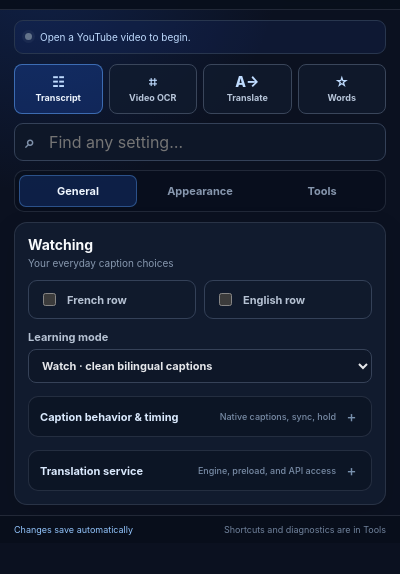
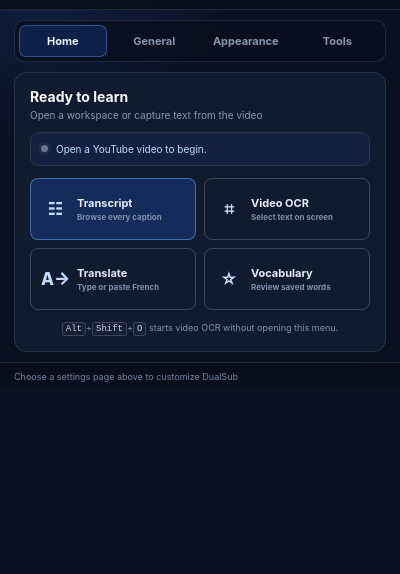
Before and after one commit to SaarKeynan/dual-sub, a browser extension: page popup/popup.html in a window 400 px wide. Shown: the part 50-624 px from the top of the page. Drawn offline with Linux system fonts and the light colour scheme.

Commit message:
feat: separate Home from settings

```diff
--- a/package.json
+++ b/package.json
@@ -1,7 +1,7 @@
 {
   "name": "dualsub-firefox",
   "private": true,
-  "version": "0.8.5",
+  "version": "0.8.6",
   "description": "Synchronized French and English YouTube subtitles with language-learning tools for Firefox.",
   "scripts": {
     "check": "node --check translation-engine.js && node --check background.js && node --check content.js && node --check page-bridge.js && node --check language/french.js && node --check popup/popup.js && node --check sidebar/sidebar.js && node --check vocabulary/vocabulary.js && node --check tools/translator.js",
--- a/popup/popup.css
+++ b/popup/popup.css
@@ -58,10 +58,14 @@
 .status[data-state="error"] { border-color: rgba(251, 113, 133, .4); color: #fecdd3; background: rgba(136, 19, 55, .2); }
 .status[data-state="error"]::before { background: #fb7185; box-shadow: 0 0 0 3px rgba(251, 113, 133, .12); }
 
-.quick-actions { display: grid; grid-template-columns: repeat(4, minmax(0, 1fr)); gap: 6px; margin: 0 14px 9px; }
-.quick-actions button { display: grid; min-width: 0; min-height: 50px; place-items: center; align-content: center; gap: 3px; padding: 5px 2px; color: #b8c6da; background: rgba(17, 28, 47, .74); font-size: 9px; }
-.quick-actions button > span { color: #bfdbfe; font-size: 14px; font-weight: 800; line-height: 1; }
+.quick-actions { display: grid; grid-template-columns: 1fr 1fr; gap: 8px; margin-top: 12px; }
+.quick-actions button { display: grid; grid-template-columns: 28px minmax(0,1fr); grid-template-rows: auto auto; min-width: 0; min-height: 62px; gap: 2px 8px; padding: 9px 10px; color: #b8c6da; background: rgba(17, 28, 47, .74); text-align: left; }
+.quick-actions button > span { grid-row: 1 / 3; align-self: center; color: #bfdbfe; font-size: 17px; font-weight: 800; line-height: 1; text-align: center; }
+.quick-actions button strong { align-self: end; color: #e7eef9; font-size: 11px; }
+.quick-actions button small { align-self: start; overflow: hidden; color: #7f91aa; font-size: 8px; text-overflow: ellipsis; white-space: nowrap; }
 .quick-actions button.primary-button { color: #eff6ff; background: rgba(37, 99, 235, .24); }
+.home-panel .status { margin: 0; }
+.home-tip { margin-top: 11px; color: #8193aa; font-size: 9px; line-height: 1.45; text-align: center; }
 .settings-finder { position: relative; display: flex; align-items: center; margin: 0 14px 9px; }
 .settings-finder label { position: absolute; left: 11px; z-index: 1; color: #7f91aa; font-size: 17px; pointer-events: none; }
 .settings-finder input { width: 100%; min-height: 36px; padding: 8px 34px 8px 34px; border: 1px solid #344158; border-radius: 9px; outline: 0; color: #e5e7eb; background: #0e1728; }
@@ -77,7 +81,7 @@
 .setting-flash { animation: setting-flash 900ms ease-out; }
 @keyframes setting-flash { 0%, 35% { box-shadow: 0 0 0 3px rgba(96,165,250,.35); border-radius: 6px; } }
 
-.tabs { display: grid; grid-template-columns: repeat(3, minmax(0, 1fr)); gap: 4px; margin: 0 14px 10px; padding: 4px; border: 1px solid var(--border); border-radius: 10px; background: rgba(8, 15, 28, .72); }
+.tabs { display: grid; grid-template-columns: repeat(4, minmax(0, 1fr)); gap: 4px; margin: 10px 14px; padding: 4px; border: 1px solid var(--border); border-radius: 10px; background: rgba(8, 15, 28, .72); }
 .tab-button { min-width: 0; min-height: 32px; padding: 7px 2px; border: 1px solid transparent; border-radius: 7px; color: #8797ae; background: transparent; font-size: 11px; font-weight: 700; cursor: pointer; }
 .tab-button:hover { color: #dbeafe; background: rgba(51, 65, 85, .55); }
 .tab-button.is-active { border-color: rgba(96, 165, 250, .38); color: #eff6ff; background: rgba(37, 99, 235, .2); }
@@ -86,6 +90,7 @@
 .panel[hidden] { display: none; }
 .appearance-pane[hidden] { display: none; }
 section { padding: 13px; border: 1px solid var(--border); border-radius: 13px; background: var(--surface); box-shadow: 0 10px 28px rgba(0, 0, 0, .12); }
+.home-panel { padding: 15px; }
 .source-theme { border-left: 3px solid #f8fafc; }
 .target-theme { border-left: 3px solid #facc15; }
 .learning-theme { border-left: 3px solid #60a5fa; }
@@ -150,7 +155,11 @@
 #saveStatus { color: #93c5fd; white-space: nowrap; }
 #saveStatus[data-state="saved"] { color: #86efac; }
 #saveStatus[data-state="error"] { color: #fda4af; }
-.shortcut-hint { overflow: hidden; text-overflow: ellipsis; white-space: nowrap; }
+.home-footer, .settings-footer { overflow: hidden; text-overflow: ellipsis; white-space: nowrap; }
+body[data-active-panel="home"] #saveStatus,
+body[data-active-panel="home"] .settings-search-shell,
+body[data-active-panel="home"] .settings-footer { display: none; }
+body:not([data-active-panel="home"]) .home-footer { display: none; }
 kbd { padding: 1px 3px; border: 1px solid #3a465b; border-radius: 3px; color: #cbd5e1; background: #172033; }
 body.is-disabled main { opacity: .5; }
 
--- a/popup/popup.html
+++ b/popup/popup.html
@@ -3,10 +3,10 @@
   <head>
     <meta charset="utf-8">
     <meta name="viewport" content="width=device-width, initial-scale=1">
-    <title>DualSub settings</title>
+    <title>DualSub</title>
     <link rel="stylesheet" href="popup.css">
   </head>
-  <body>
+  <body data-active-panel="home">
     <header class="topbar">
       <div class="brand">
         <span class="brand-mark">DS</span>
@@ -17,30 +17,38 @@
       </label>
     </header>
 
-    <div id="playerStatus" class="status" data-state="waiting" role="status">Open a YouTube video to begin.</div>
-
-    <div class="quick-actions">
-      <button id="openSidebar" class="primary-button" type="button"><span aria-hidden="true">☷</span>Transcript</button>
-      <button id="captureText" type="button"><span aria-hidden="true">⌗</span>Video OCR</button>
-      <button id="openTranslator" type="button"><span aria-hidden="true">A→</span>Translate</button>
-      <button id="openVocabularyQuick" type="button"><span aria-hidden="true">☆</span>Words</button>
-    </div>
-
-    <div class="settings-finder">
-      <label for="settingsSearch"><span aria-hidden="true">⌕</span><span class="visually-hidden">Find a setting</span></label>
-      <input id="settingsSearch" type="search" placeholder="Find any setting…" autocomplete="off">
-      <button id="clearSettingsSearch" type="button" aria-label="Clear settings search" hidden>×</button>
-    </div>
-    <div id="settingsSearchResults" class="settings-search-results" role="listbox" aria-label="Matching settings" hidden></div>
-
-    <nav class="tabs" role="tablist" aria-label="Settings categories">
-      <button id="tab-general" class="tab-button is-active" type="button" role="tab" aria-selected="true" aria-controls="panel-general" data-panel="general">General</button>
+    <nav class="tabs" role="tablist" aria-label="DualSub pages">
+      <button id="tab-home" class="tab-button is-active" type="button" role="tab" aria-selected="true" aria-controls="panel-home" data-panel="home">Home</button>
+      <button id="tab-general" class="tab-button" type="button" role="tab" aria-selected="false" aria-controls="panel-general" data-panel="general">General</button>
       <button id="tab-appearance" class="tab-button" type="button" role="tab" aria-selected="false" aria-controls="panel-appearance" data-panel="appearance">Appearance</button>
       <button id="tab-tools" class="tab-button" type="button" role="tab" aria-selected="false" aria-controls="panel-tools" data-panel="tools">Tools</button>
     </nav>
 
+    <div class="settings-search-shell">
+      <div class="settings-finder">
+        <label for="settingsSearch"><span aria-hidden="true">⌕</span><span class="visually-hidden">Find a setting</span></label>
+        <input id="settingsSearch" type="search" placeholder="Find any setting…" autocomplete="off">
+        <button id="clearSettingsSearch" type="button" aria-label="Clear settings search" hidden>×</button>
+      </div>
+      <div id="settingsSearchResults" class="settings-search-results" role="listbox" aria-label="Matching settings" hidden></div>
+    </div>
+
     <main>
-      <div id="panel-general" class="panel" data-panel-content="general" role="tabpanel" aria-labelledby="tab-general">
+      <div id="panel-home" class="panel" data-panel-content="home" role="tabpanel" aria-labelledby="tab-home">
+        <section class="home-panel">
+          <div class="section-heading"><div><h2>Ready to learn</h2><p class="section-note">Open a workspace or capture text from the video</p></div></div>
+          <div id="playerStatus" class="status" data-state="waiting" role="status">Open a YouTube video to begin.</div>
+          <div class="quick-actions">
+            <button id="openSidebar" class="primary-button" type="button"><span aria-hidden="true">☷</span><strong>Transcript</strong><small>Browse every caption</small></button>
+            <button id="captureText" type="button"><span aria-hidden="true">⌗</span><strong>Video OCR</strong><small>Select text on screen</small></button>
+            <button id="openTranslator" type="button"><span aria-hidden="true">A→</span><strong>Translate</strong><small>Type or paste French</small></button>
+            <button id="openVocabularyQuick" type="button"><span aria-hidden="true">☆</span><strong>Vocabulary</strong><small>Review saved words</small></button>
+          </div>
+          <p class="home-tip"><kbd>Alt</kbd>+<kbd>Shift</kbd>+<kbd>O</kbd> starts video OCR without opening this menu.</p>
+        </section>
+      </div>
+
+      <div id="panel-general" class="panel" data-panel-content="general" role="tabpanel" aria-labelledby="tab-general" hidden>
         <section>
           <div class="section-heading"><div><h2>Watching</h2><p class="section-note">Your everyday caption choices</p></div></div>
           <div class="toggle-grid">
@@ -249,7 +257,7 @@
       </div>
     </main>
 
-    <footer><span id="saveStatus" role="status">Changes save automatically</span><span class="shortcut-hint">Shortcuts and diagnostics are in Tools</span></footer>
+    <footer><span id="saveStatus" role="status">Changes save automatically</span><span class="home-footer">Choose a settings page above to customize DualSub</span><span class="settings-footer">Shortcuts and diagnostics are in Tools</span></footer>
     <script src="popup.js"></script>
   </body>
 </html>
--- a/popup/popup.js
+++ b/popup/popup.js
@@ -18,8 +18,6 @@
 ];
 
 const settingDestinations = [
-  ["Type text to translate", "manual translation paste incorrect subtitles", "openTranslator", "general"],
-  ["Capture text with OCR", "screen image video French text recognition", "captureText", "general"],
   ["French and English subtitle rows", "French row English row subtitles captions", "showSource", "general"],
   ["Learning mode", "watch focus study shadow mode", "studyMode", "general"],
   ["YouTube native captions", "hide regular native captions", "hideNativeCaptions", "general"],
@@ -111,7 +109,7 @@
 
 function activatePanel(name) {
   const available = Array.from(document.querySelectorAll("[data-panel-content]"));
-  const selected = available.some((panel) => panel.dataset.panelContent === name) ? name : "general";
+  const selected = available.some((panel) => panel.dataset.panelContent === name) ? name : "home";
   document.querySelectorAll(".tab-button").forEach((button) => {
     const active = button.dataset.panel === selected;
     button.classList.toggle("is-active", active);
@@ -119,6 +117,7 @@
     button.tabIndex = active ? 0 : -1;
   });
   available.forEach((panel) => { panel.hidden = panel.dataset.panelContent !== selected; });
+  document.body.dataset.activePanel = selected;
   sessionStorage.setItem("dualsub-settings-panel", selected);
 }
 
@@ -463,7 +462,7 @@
   document.querySelectorAll(".tab-button").forEach((button) => {
     button.addEventListener("click", () => activatePanel(button.dataset.panel));
   });
-  activatePanel(sessionStorage.getItem("dualsub-settings-panel") || "general");
+  activatePanel("home");
   enableTabKeyboardNavigation(".tab-button", (button) => activatePanel(button.dataset.panel));
   document.querySelectorAll(".appearance-button").forEach((button) => {
     button.addEventListener("click", () => activateAppearance(button.dataset.appearance));
```
Also changed, not shown: docs/ARCHITECTURE.md (+10 -7 lines), docs/TRANSLATION_AND_ALIGNMENT.md (+1 -1 lines), tests/smoke.test.js (+7 -1 lines), CHANGELOG.md, manifest.json, 1 other file.
